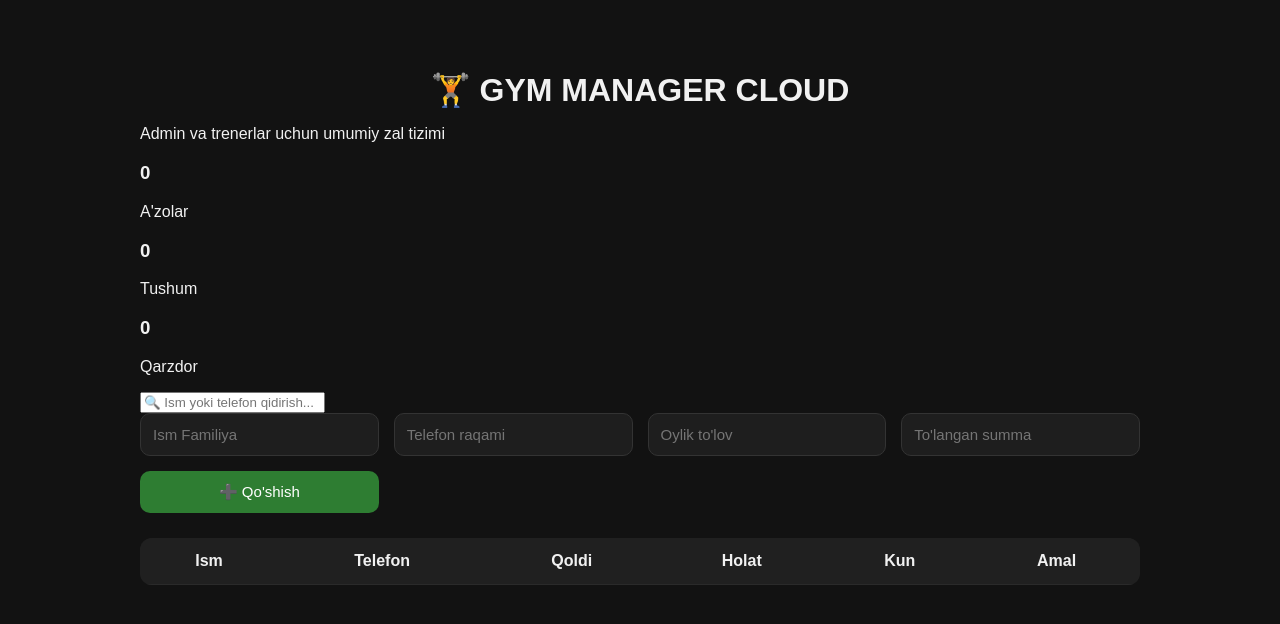
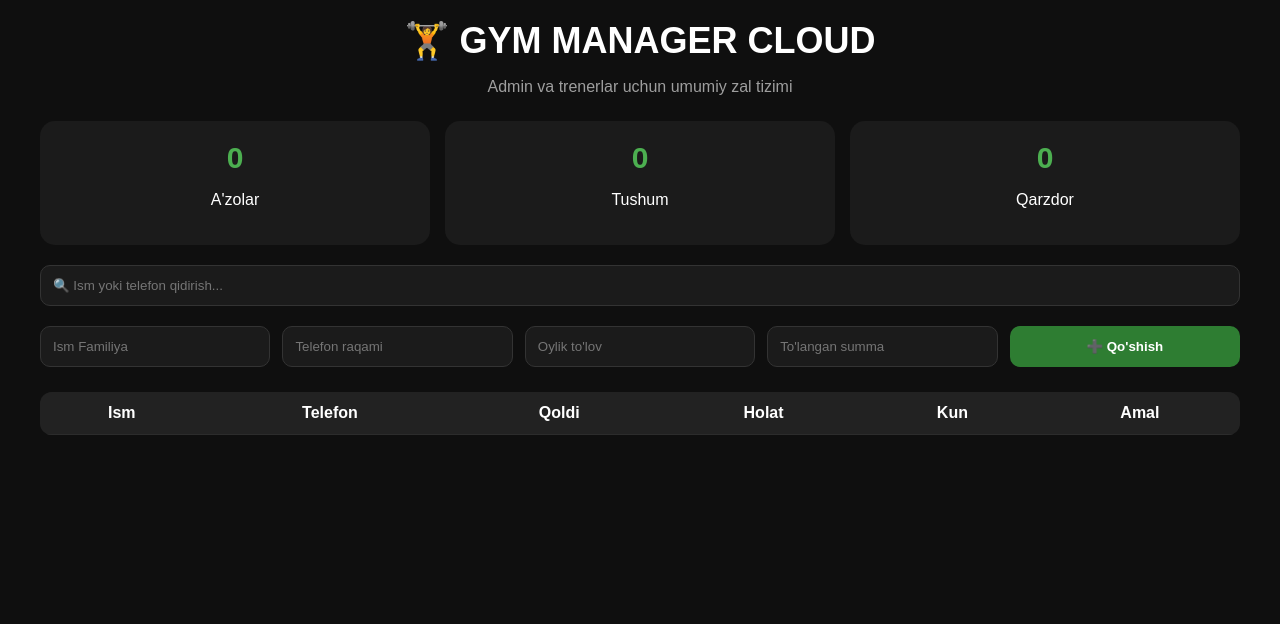
Before and after one commit to bbbeki1307-oss/gym-buxgalteriya, a plain HTML site: page index.html in a window 1280 px wide. Drawn offline with Linux system fonts and the light colour scheme.

Commit message:
Update style.css

```diff
--- a/style.css
+++ b/style.css
@@ -1,41 +1,70 @@
 body {
   margin: 0;
   font-family: Arial, sans-serif;
-  background: #121212;
-  color: #f1f1f1;
+  background: #0f0f0f;
+  color: white;
 }
 
 .container {
-  max-width: 1000px;
-  margin: 30px auto;
+  max-width: 1200px;
+  margin: auto;
   padding: 20px;
 }
 
-h1 {
+header {
   text-align: center;
-  margin-bottom: 5px;
+  margin-bottom: 25px;
 }
 
-.subtitle {
+header h1 {
+  margin: 0;
+  font-size: 36px;
+}
+
+header p {
+  color: #9e9e9e;
+}
+
+.stats {
+  display: grid;
+  grid-template-columns: repeat(auto-fit, minmax(180px,1fr));
+  gap: 15px;
+  margin-bottom: 20px;
+}
+
+.card {
+  background: #1b1b1b;
+  border-radius: 15px;
+  padding: 20px;
   text-align: center;
-  color: #9e9e9e;
-  margin-bottom: 25px;
+}
+
+.card h3 {
+  font-size: 30px;
+  margin: 0;
+  color: #4caf50;
+}
+
+.search-box input,
+.form-box input {
+  width: 100%;
+  padding: 12px;
+  border: 1px solid #333;
+  border-radius: 10px;
+  background: #1b1b1b;
+  color: white;
+  box-sizing: border-box;
+}
+
+.search-box {
+  margin-bottom: 20px;
 }
 
 .form-box {
   display: grid;
-  grid-template-columns: repeat(auto-fit, minmax(200px, 1fr));
-  gap: 15px;
+  grid-template-columns: repeat(auto-fit, minmax(200px,1fr));
+  gap: 12px;
   margin-bottom: 25px;
-}
-
-.form-box input {
-  padding: 12px;
-  border: 1px solid #333;
-  border-radius: 10px;
-  background: #1e1e1e;
-  color: white;
-  font-size: 15px;
 }
 
 .form-box button {
@@ -44,8 +73,12 @@ h1 {
   border: none;
   border-radius: 10px;
   padding: 12px;
-  font-size: 15px;
   cursor: pointer;
+  font-weight: bold;
+}
+
+.form-box button:hover {
+  background: #388e3c;
 }
 
 .table-box {
@@ -61,11 +94,45 @@ table {
 }
 
 th, td {
-  padding: 14px;
+  padding: 12px;
   text-align: center;
-  border-bottom: 1px solid #2a2a2a;
+  border-bottom: 1px solid #2c2c2c;
 }
 
 th {
-  background: #202020;
+  background: #222;
 }
+
+.green {
+  color: #4caf50;
+  font-weight: bold;
+}
+
+.red {
+  color: #f44336;
+  font-weight: bold;
+}
+
+.yellow {
+  color: #ffc107;
+  font-weight: bold;
+}
+
+.delete-btn {
+  background: #b71c1c;
+  border: none;
+  color: white;
+  padding: 8px 12px;
+  border-radius: 8px;
+  cursor: pointer;
+}
+
+.delete-btn:hover {
+  background: #d32f2f;
+}
+
+@media(max-width:768px){
+  table {
+    font-size: 12px;
+  }
+}
```
